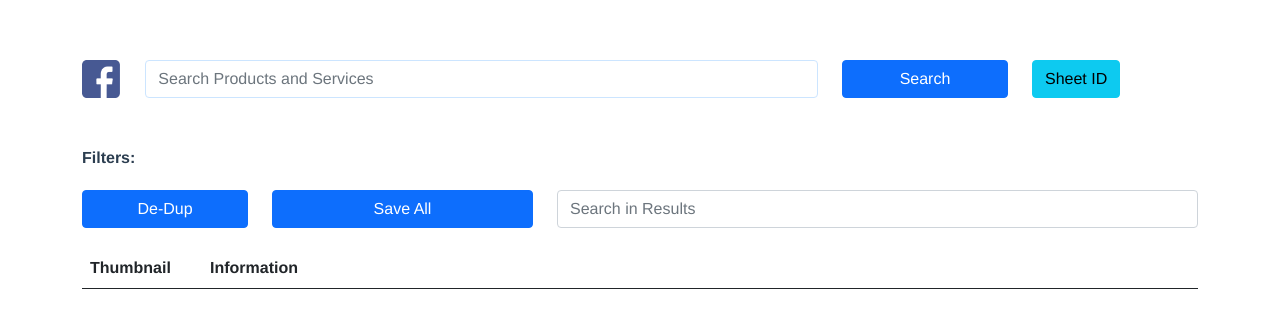
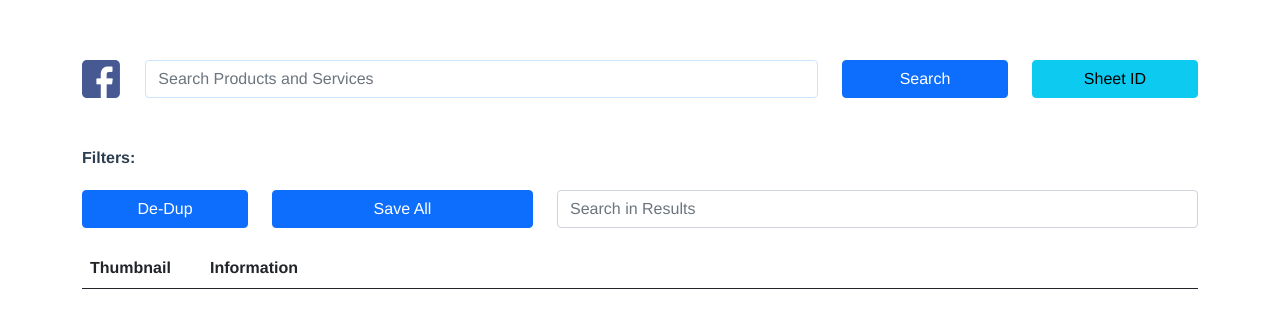
Before and after one commit to NavaRose/fb-crawling, a Vue app: page / in a window 1280 px wide. Shown: the top 328 px of the page. Built offline with nearby package versions, Linux system fonts and the light colour scheme.

Commit message:
- Fix UI => Sheet ID button larger.

```diff
--- a/src/components/SearchForm.vue
+++ b/src/components/SearchForm.vue
@@ -17,7 +17,7 @@
                     {{ label.searchButton }}
                 </button>
             </div>
-            <div class="col-2" id="sheet-config">
+            <div class="col-2 d-grid" id="sheet-config">
                 <SheetConfig></SheetConfig>
             </div>
         </div>
```
